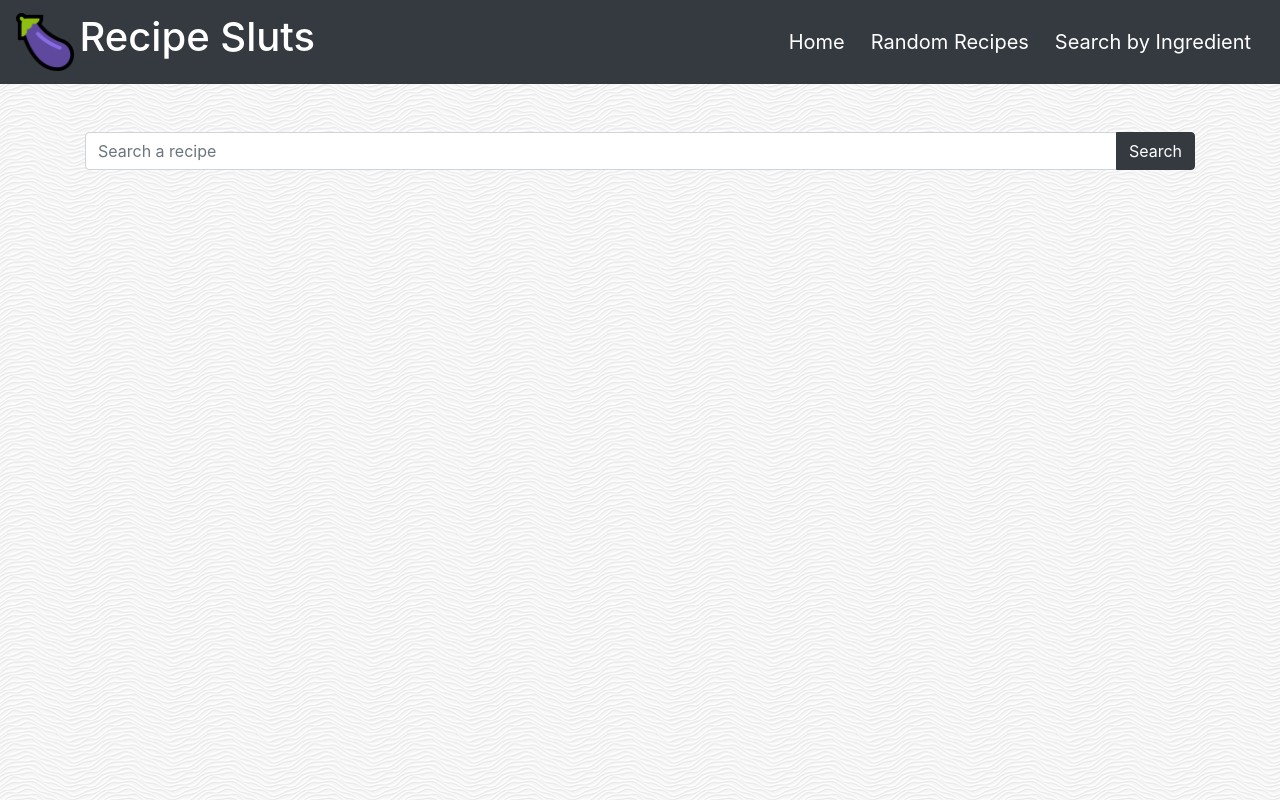
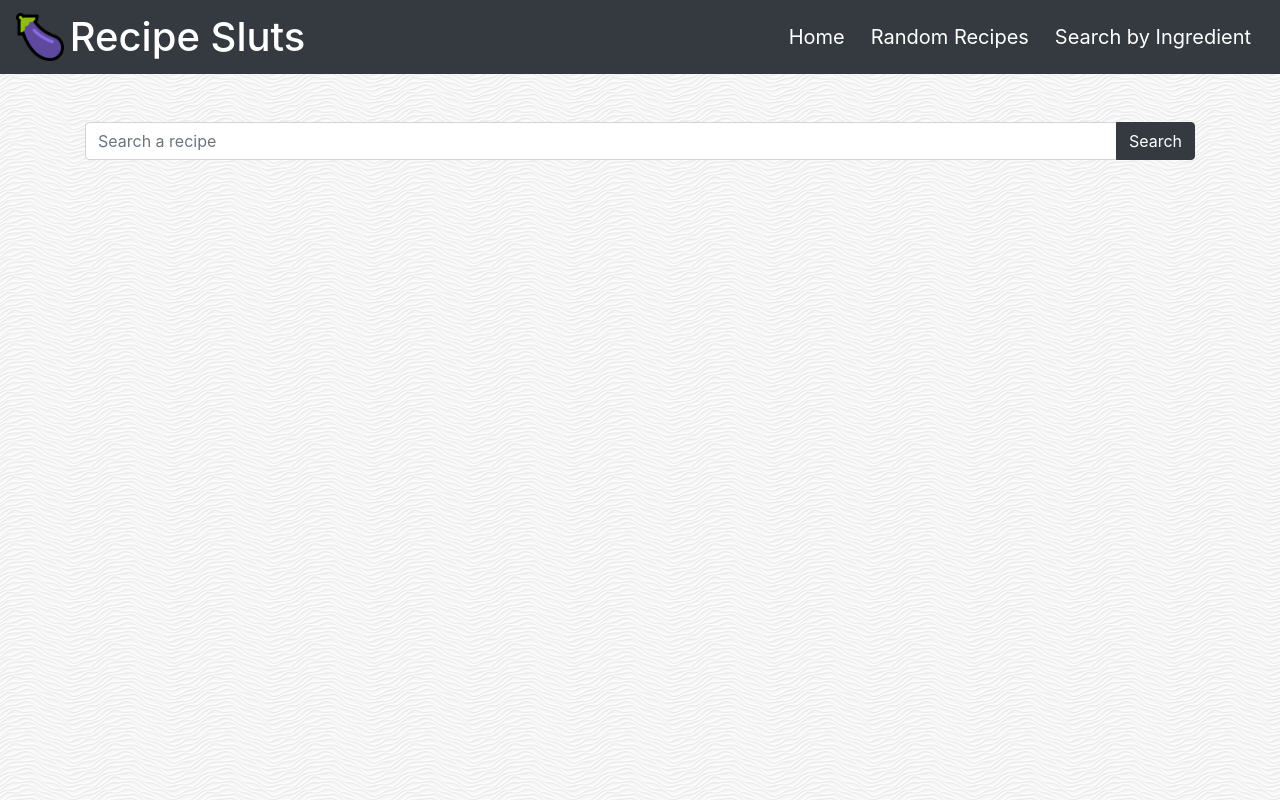
Before and after one commit to gklee001/Recipe-Hub, a plain HTML site: page index.html in a window 1280 px wide. Drawn offline with nearby package versions, Linux system fonts and the light colour scheme.

Commit message:
modified html, so that navbar toggle sits on the same line as navbar brand and logo, updated css for logo image to be 4rem h/w

```diff
--- a/assets/css/style.css
+++ b/assets/css/style.css
@@ -3,8 +3,8 @@ body {
 }
 
 #logo {
-  width: 12%;
-  height: 12%;
+  width: 3rem;
+  height: 3rem;
 }
 
 .nav-item .btn-link {
--- a/index.html
+++ b/index.html
@@ -19,7 +19,7 @@
     <!-- navbar -->
     <nav class="navbar navbar-expand-lg navbar-dark bg-dark">
         <!-- logo -->
-        <div class="navbar-brand">
+        <div class="navbar-brand w-50">
             <img src="./assets/images/logo.png" id="logo" width="30" height="30" class="d-inline-block align-top" />
             <h1 class="d-inline mr-auto">Recipe Sluts</h1>
         </div>
```
